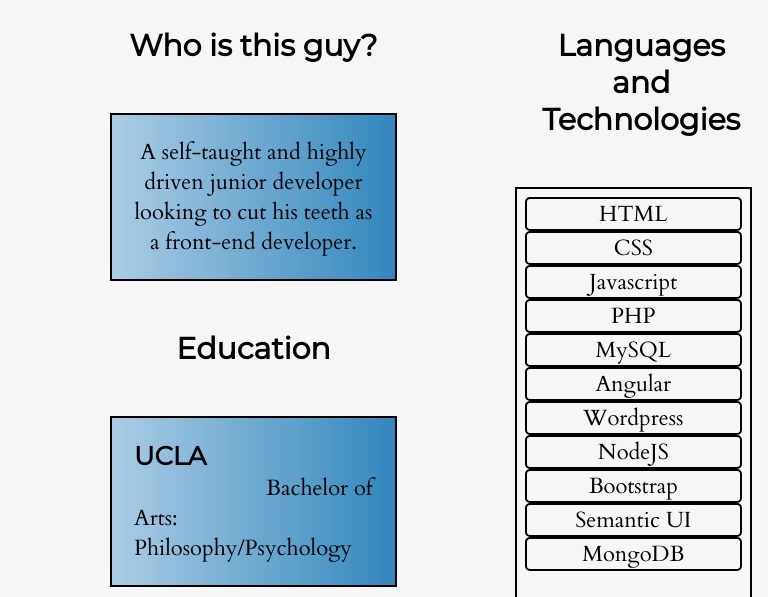
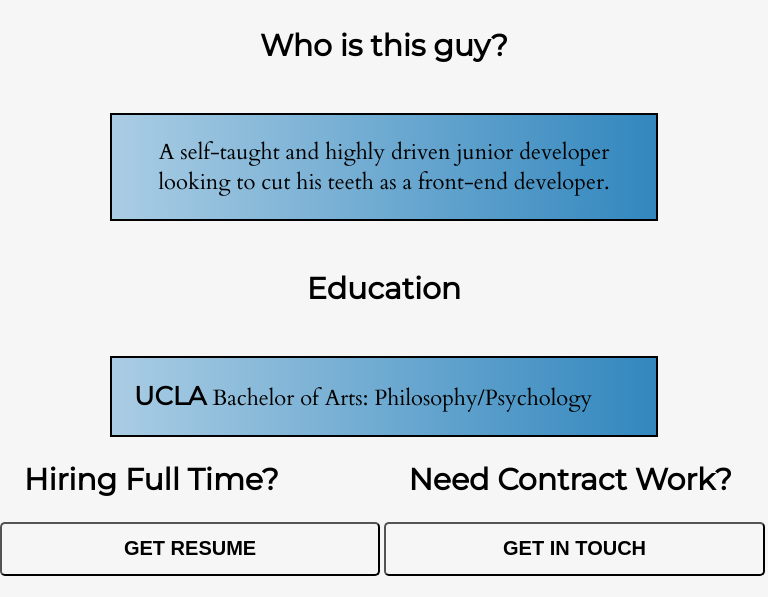
Before and after one commit to Rems5678/devonwebsite, a plain HTML site: page index.html in a window 768 px wide. Shown: the part 802-1399 px from the top of the page. Drawn offline with Linux system fonts and the light colour scheme.

Commit message:
Add files via upload

```diff
--- a/functions/index.js
+++ b/functions/index.js
@@ -80,8 +80,9 @@ $(document).ready(function(){
 	//contact me
 		}
 //tablet functions
-if ($(window).width() <= 768 && $(window).width() >= 426) {
+if ($(window).width() <= 768 && $(window).width() >= 464) {
 	$("#projects .project").removeClass("col-25")
+	$("#about-me div").removeClass("col-66").removeClass("col-33");
 		//education
 	$("#lang-tech li").on("click", pushDown);
 
@@ -123,8 +124,9 @@ if ($(window).width() <= 768 && $(window).width() >= 426) {
 }
 }
 	//smartphone functions
-if ($(window).width() < 426) {
+if ($(window).width() < 464) {
 	$("#projects .project").removeClass("col-25")
+	$("#about-me div").removeClass("col-66").removeClass("col-33");
 			//education
 	$("#lang-tech li").on("click", pushDown);
 
@@ -135,7 +137,7 @@ if ($(window).width() < 426) {
 		$(evt.target).next().addClass("showdiv");
 	}
 			//scroll animations for sliding headers when scrolling past them.
-$("#about-me div").removeClass("col-66").removeClass("col-33");
+
 
 	var $scrollAnim = $(".scroll-animate")
 	var $window = $(window)
--- a/index.html
+++ b/index.html
@@ -153,7 +153,7 @@
 	<hr>
 
 	<section id = "contact">
-		<h1>Get in Contact</h1>
+		<h1>Contact</h1>
 		<h2>Email: devonev92@gmail.com</h2>
 	</section>
 </body>
--- a/styles/index.css
+++ b/styles/index.css
@@ -19,9 +19,7 @@ h1, h2, h3, h4, h5, h6 {
 	font-family:'Montserrat', 'sans-serif';
 
 }
-h1, h2, h3, h4, h5, h6
-{
-}
+
  a {
 	text-decoration: none;
 	color: white;
@@ -315,7 +313,7 @@ background: linear-gradient(to right,  #aacde4, #3287be)
 }
 
 /*media queries*/
-@media screen and (min-width: 426px) and (max-width: 768px) {
+@media screen and (min-width: 464px) and (max-width: 768px) {
 	html, body {
 		width: 100%;
 		overflow-x: hidden;
@@ -328,18 +326,31 @@ background: linear-gradient(to right,  #aacde4, #3287be)
 		padding: 15px 0 15px 0;
 	}
 	#about-me {
-		height: 1500px;
+		height: 2000px;
 	}
 	#about-me h1 {
 		text-align: center;
 	}
+		#education p {
+		padding: 0;
+		margin: 0;
+			box-sizing: border-box;
+}
 	#about-me .action-buttons {
+		margin: 0;
+	}
+	.action-buttons div {
 		width: 49.5%;
+	}
+	.action-buttons h2 {
+		margin: 0;
+		padding: 0;
+		padding: 5px;
 	}
 	.action-buttons button {
 		margin: 0;
 		padding: 0;
-		width: 125px;
+		width: 100%;
 	}
 	#projects .project {
 		width: 49.5%;
@@ -351,10 +362,9 @@ background: linear-gradient(to right,  #aacde4, #3287be)
 	}
 
 }
-@media screen and (max-width: 425px) {
+@media screen and (max-width: 463px) {
 	html, body {
 		width: 100%;
-		max-width: 425px;
 		overflow-x: hidden;
 	}
 	#nav ul {
@@ -365,6 +375,9 @@ background: linear-gradient(to right,  #aacde4, #3287be)
 		padding: 2px;
 		width: 100%;
 		font-size: 16px;
+	}
+	#intro h1 {
+	font-size: 50px;
 	}
 	#intro p{
 		width: 100%;
@@ -382,6 +395,7 @@ background: linear-gradient(to right,  #aacde4, #3287be)
 		padding: 5px;
 
 	}
+
 	.action-buttons h2 {
 		font-size: 20px;
 	}
@@ -401,8 +415,5 @@ background: linear-gradient(to right,  #aacde4, #3287be)
 		width: 50%;
 		height: 25%;
 	}
-	#contact {
 
-	}
 }
-}
```
